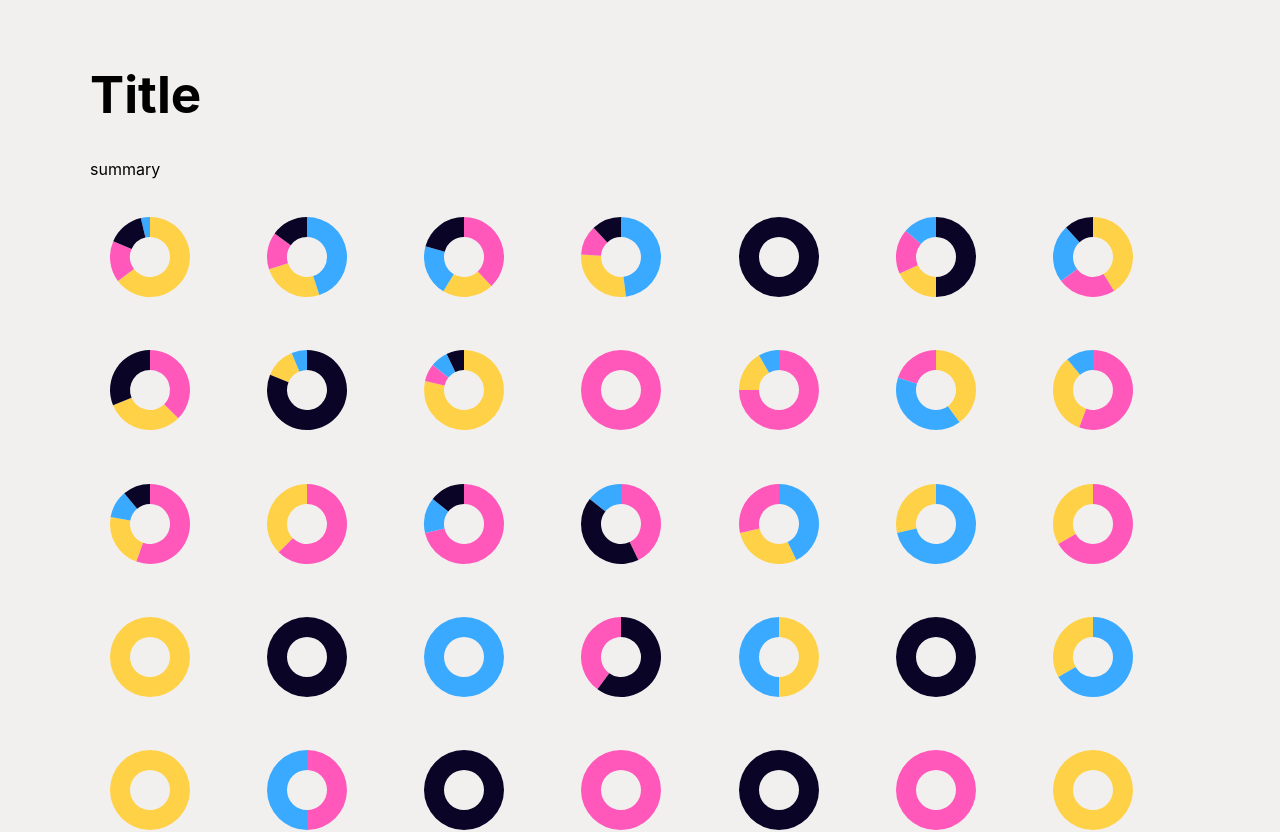
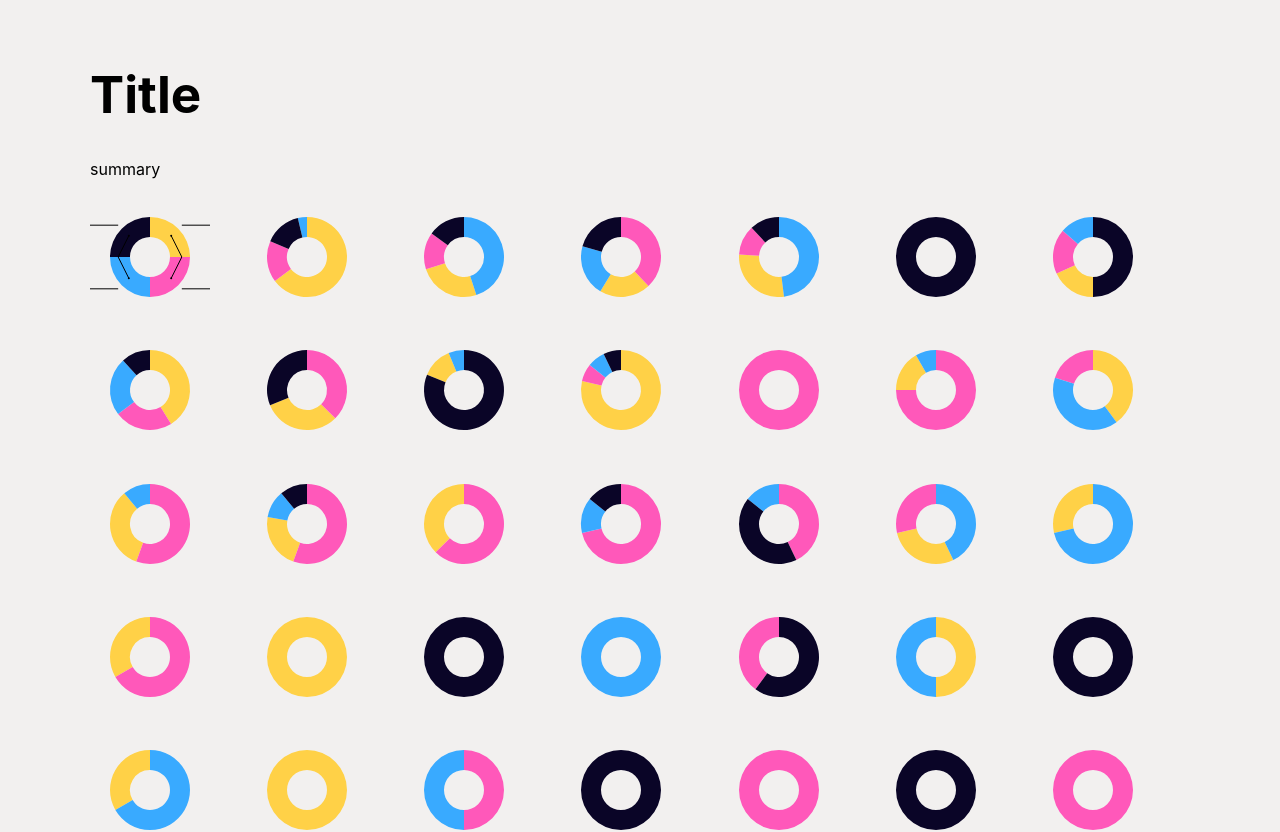
Before and after one commit to dmalary/react_d3-city_champions, a React (Vite) app: page / in a window 1280 px wide. Shown: the top 832 px of the page. Built offline with nearby package versions, Linux system fonts and the light colour scheme.

Commit message:
feat: build out small multiples

```diff
--- a/components/DonutChart.jsx
+++ b/components/DonutChart.jsx
@@ -6,17 +6,12 @@ import * as d3 from 'd3';
 
 const specs = {
   margin: {
-    top: 20,
-    bottom: 20,
-    left: 50,
-    right: 25,
     global: 20
   },
 };
 
 const colorScale = d3.scaleOrdinal()
   // .domain(['mlb', 'nfl', 'nba', 'nhl'])
-  // .range(['#26547C', '#EF476F', '#FFD166', '#06D6A0'])
   .domain([0, 1, 2, 3])
   .range(['#ffd147', '#ff58ba', '#39aaff', '#0a0527'])
 
--- a/components/SmallMultiples.jsx
+++ b/components/SmallMultiples.jsx
@@ -1,6 +1,7 @@
 /* eslint-disable react/prop-types */
 
 import DonutChart from "../components/DonutChart";
+import LegendDonut from "../components/LegendDonut";
 
 
 const SmallMultiples = ({ data }) => {
@@ -10,6 +11,15 @@ const SmallMultiples = ({ data }) => {
   const groups = data.map(el => el.city);
   console.log('groups', groups);
 
+
+  const legendData = {
+    sports:[
+      {name: 'mlb', value: 0.25},
+      {name: 'nfl', value: 0.25},
+      {name: 'nba', value: 0.25},
+      {name: 'nhl', value: 0.25},
+    ]
+  }
   return (
     <div
       style={{
@@ -19,7 +29,12 @@ const SmallMultiples = ({ data }) => {
         gridTemplateColumns: 'repeat(7, minmax(0, 1fr))'
       }}
     >
+      {/* <DonutChart key={0} width={120} height={120} data={legendData} /> */}
+      <LegendDonut key={0} width={120} height={120} data={legendData} />
+
       { data.map((datum, i) => ( <DonutChart key={i} width={120} height={120} data={datum} /> ))}
+
+      {/* { data.map((datum, i) => ( <LegendDonut key={i} width={120} height={120} data={datum} /> ))} */}
     </div>
   )
 }
```
